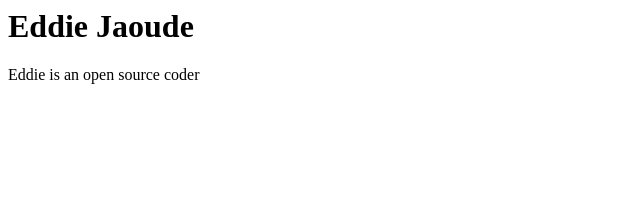
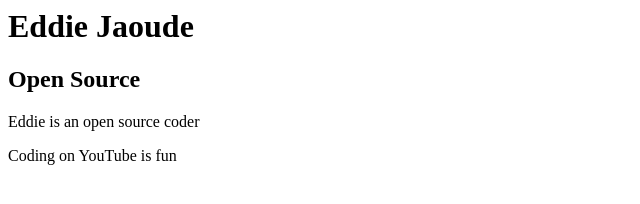
Before and after one commit to vishnukumavat/eddieaboujaoude.github.io, a plain HTML site: page index.html in a window 1280 px wide. Shown: the whole page, without its empty margins (0-640 px from the left). Drawn offline with Linux system fonts and the light colour scheme.

Commit message:
Sub heading and extra description added

```diff
--- a/index.html
+++ b/index.html
@@ -1,3 +1,5 @@
 <h1>Eddie Jaoude</h1>
+<h2>Open Source</h2>
 
 <p>Eddie is an open source coder</p>
+<p>Coding on YouTube is fun</p>
```
